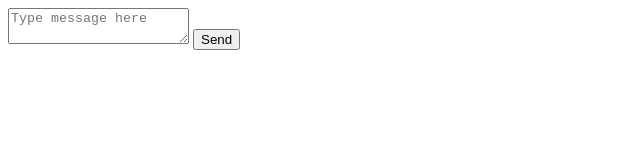
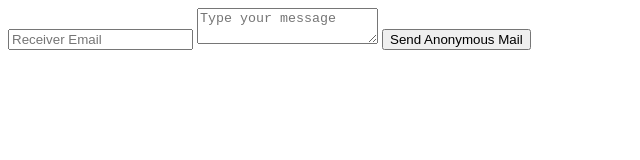
Before and after one commit to maxcode-rk/Lock, a plain HTML site: page index.html in a window 1280 px wide. Shown: the whole page, without its empty margins (0-640 px from the left). Drawn offline with Linux system fonts and the light colour scheme.

Commit message:
Modify form to send anonymous email
Updated form to include email input and changed button text.

```diff
--- a/index.html
+++ b/index.html
@@ -1,4 +1,17 @@
 <form action="https://formspree.io/f/xaqyovav" method="POST">
-  <textarea name="message" placeholder="Type message here" required></textarea>
-  <button type="submit">Send</button>
+
+  <input
+    type="email"
+    name="receiver_email"
+    placeholder="Receiver Email"
+    required
+  >
+
+  <textarea
+    name="message"
+    placeholder="Type your message"
+    required
+  ></textarea>
+
+  <button type="submit">Send Anonymous Mail</button>
 </form>
```
